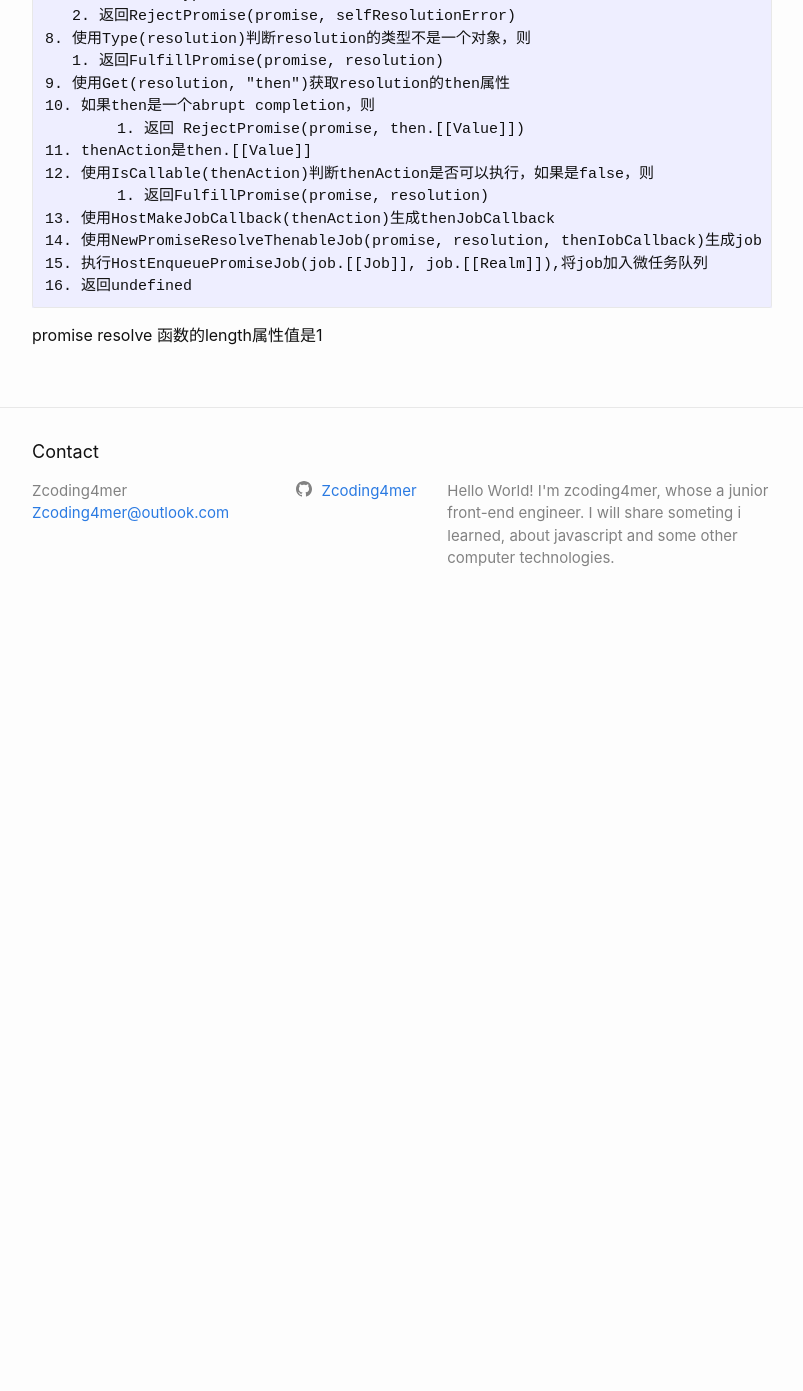
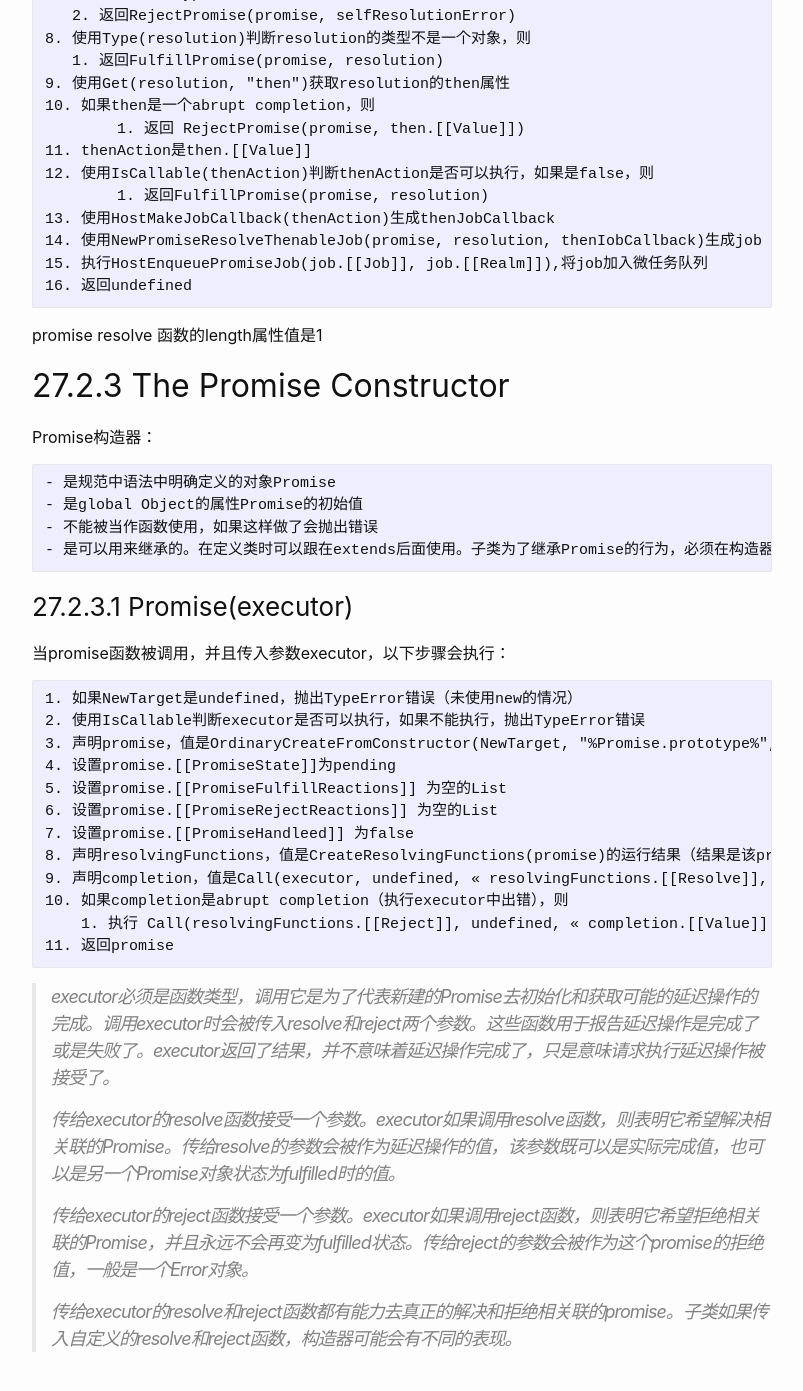
Before and after one commit to Zcoding4mer/Zcoding4mer.github.io, a Jekyll site: the page built from _posts/javascript/2021-07-10-ecmascript-specification-promise.md, in a window 1280 px wide and 1400 px high, scrolled down 2189 px. Shown: the top 1391 px of the window, without its empty margins (238-1041 px from the left). Built offline with Jekyll 4.4.1, drawn with Linux system fonts in a browser that asks for light colours; before the commit the page ends 2819 px from its top, so only the background shows below that.

Commit message:
feat: Promise Constuctor Part translating finished

```diff
--- a/_posts/javascript/2021-07-10-ecmascript-specification-promise.md
+++ b/_posts/javascript/2021-07-10-ecmascript-specification-promise.md
@@ -92,3 +92,37 @@ promise reject 函数的length属性值是1
     16. 返回undefined
 
 promise resolve 函数的length属性值是1
+
+## 27.2.3 The Promise Constructor
+
+Promise构造器：
+
+    - 是规范中语法中明确定义的对象Promise
+    - 是global Object的属性Promise的初始值
+    - 不能被当作函数使用，如果这样做了会抛出错误
+    - 是可以用来继承的。在定义类时可以跟在extends后面使用。子类为了继承Promise的行为，必须在构造器内使用super方法去调用Promise的构造器，这样可以初始化子类实例为了支持Promise和Promise.prototype中的内建方法所必要的内部状态
+
+### 27.2.3.1 Promise(executor)
+
+当promise函数被调用，并且传入参数executor，以下步骤会执行：
+
+    1. 如果NewTarget是undefined，抛出TypeError错误（未使用new的情况）
+    2. 使用IsCallable判断executor是否可以执行，如果不能执行，抛出TypeError错误
+    3. 声明promise，值是OrdinaryCreateFromConstructor(NewTarget, "%Promise.prototype%", « [[PromiseState]], [[PromiseResult]], [[PromiseFulfillReactions]], [[PromiseRejectReactions]], [[PromiseIsHandled]] »)的运行结果
+    4. 设置promise.[[PromiseState]]为pending
+    5. 设置promise.[[PromiseFulfillReactions]] 为空的List
+    6. 设置promise.[[PromiseRejectReactions]] 为空的List
+    7. 设置promise.[[PromiseHandleed]] 为false
+    8. 声明resolvingFunctions，值是CreateResolvingFunctions(promise)的运行结果（结果是该promise的两个置值器）
+    9. 声明completion，值是Call(executor, undefined, « resolvingFunctions.[[Resolve]], resolvingFunctions.[[Reject]] »)的执行结果（实际执行的是executor函数）
+    10. 如果completion是abrupt completion（执行executor中出错），则
+        1. 执行 Call(resolvingFunctions.[[Reject]], undefined, « completion.[[Value]] ») （实际执行的是promise的reject置值器，并将上一步的执行结果中的Value值作为rejct的reason）
+    11. 返回promise
+
+>executor必须是函数类型，调用它是为了代表新建的Promise去初始化和获取可能的延迟操作的完成。调用executor时会被传入resolve和reject两个参数。这些函数用于报告延迟操作是完成了或是失败了。executor返回了结果，并不意味着延迟操作完成了，只是意味请求执行延迟操作被接受了。
+>
+>传给executor的resolve函数接受一个参数。executor如果调用resolve函数，则表明它希望解决相关联的Promise。传给resolve的参数会被作为延迟操作的值，该参数既可以是实际完成值，也可以是另一个Promise对象状态为fulfilled时的值。
+>
+>传给executor的reject函数接受一个参数。executor如果调用reject函数，则表明它希望拒绝相关联的Promise，并且永远不会再变为fulfilled状态。传给reject的参数会被作为这个promise的拒绝值，一般是一个Error对象。
+>
+>传给executor的resolve和reject函数都有能力去真正的解决和拒绝相关联的promise。子类如果传入自定义的resolve和reject函数，构造器可能会有不同的表现。
```
